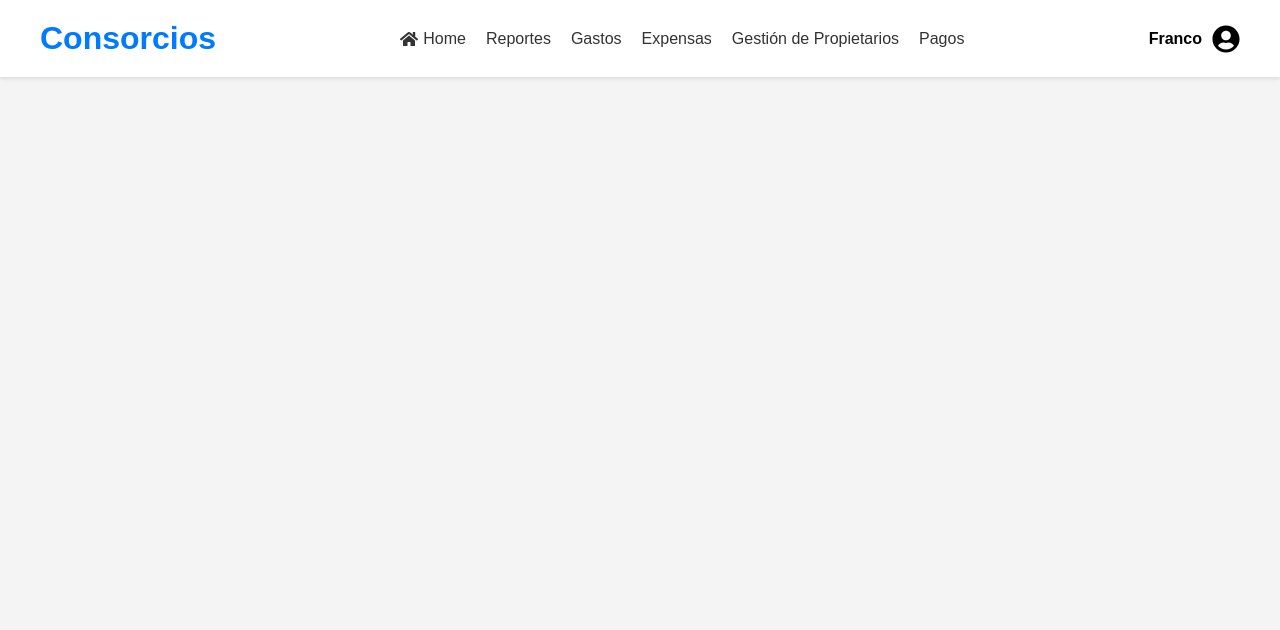
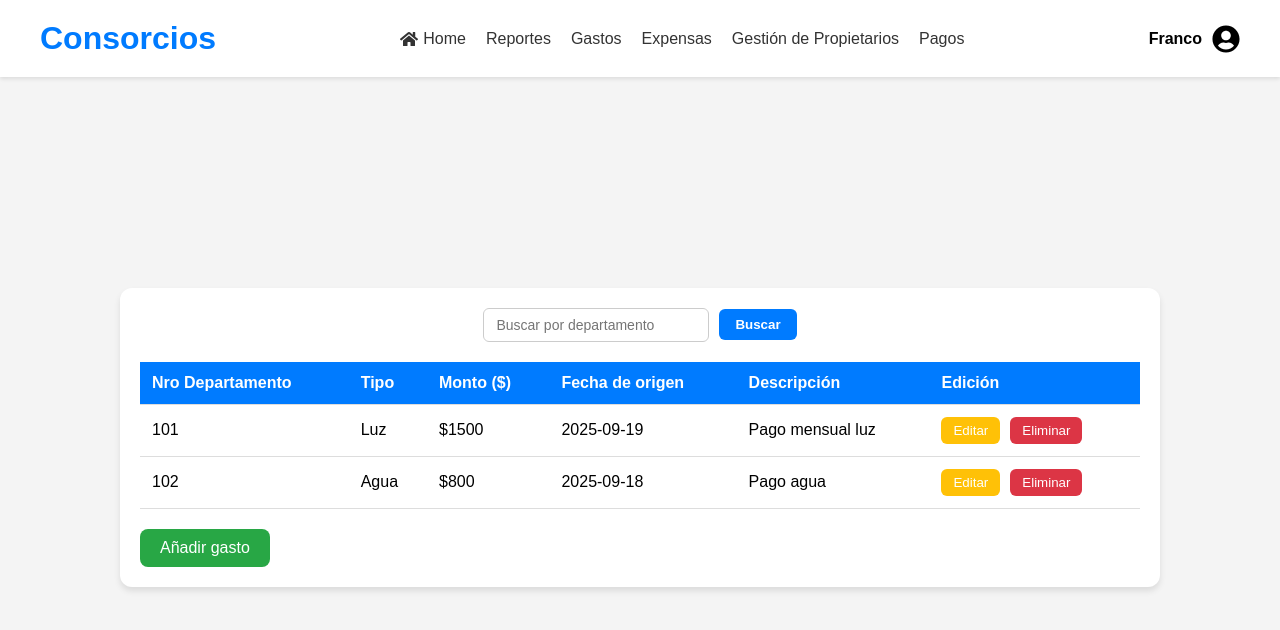
Before and after one commit to Consorcios-GDSI/Front, a React (Vite) app in the folder my-app/: page /gastos in a window 1280 px wide. Shown: the top 630 px of the page. Built offline with nearby package versions, Linux system fonts and the light colour scheme.

Commit message:
agrego pagos

```diff
--- /dev/null
+++ b/my-app/src/components/ModalGasto.tsx
@@ -0,0 +1,118 @@
+import { useState, useEffect } from "react";
+
+interface GastoForm {
+  depto: string;
+  tipo: string;
+  monto: number;
+  fecha: string;
+  descripcion: string;
+}
+
+interface ModalProps {
+  onSave: (nuevo: GastoForm) => void;
+  onClose: () => void;
+  initialData?: GastoForm | null; // <--- aceptar null
+}
+
+function ModalGasto({ onSave, onClose, initialData }: ModalProps) {
+  const [depto, setDepto] = useState("");
+  const [tipo, setTipo] = useState("");
+  const [monto, setMonto] = useState<number>(0);
+  const [fecha, setFecha] = useState("");
+  const [descripcion, setDescripcion] = useState("");
+
+  const [errors, setErrors] = useState<{ [key: string]: string }>({});
+
+  useEffect(() => {
+    if (initialData) {
+      setDepto(initialData.depto);
+      setTipo(initialData.tipo);
+      setMonto(initialData.monto);
+      setFecha(initialData.fecha);
+      setDescripcion(initialData.descripcion);
+    } else {
+      setDepto("");
+      setTipo("");
+      setMonto(0);
+      setFecha("");
+      setDescripcion("");
+    }
+    setErrors({});
+  }, [initialData]);
+
+  const validate = () => {
+    const newErrors: { [key: string]: string } = {};
+    if (!depto.trim()) newErrors.depto = "Departamento es obligatorio";
+    if (!tipo.trim()) newErrors.tipo = "Tipo es obligatorio";
+    if (!monto) newErrors.monto = "Monto es obligatorio";
+    if (!fecha.trim()) newErrors.fecha = "Fecha es obligatoria";
+    if (!descripcion.trim()) newErrors.descripcion = "Descripción es obligatoria";
+    setErrors(newErrors);
+    return Object.keys(newErrors).length === 0;
+  };
+
+  const handleSubmit = () => {
+    if (!validate()) return;
+    onSave({ depto, tipo, monto, fecha, descripcion });
+  };
+
+  const inputClass = (field: string) => (errors[field] ? "error-input" : "");
+
+  return (
+    <div className="modal">
+      <div className="modal-content">
+        <span className="close-btn" onClick={onClose}>
+          &times;
+        </span>
+        <h2>{initialData ? "Editar gasto" : "Añadir gasto"}</h2>
+
+        <input
+          className={inputClass("depto")}
+          value={depto}
+          onChange={(e) => setDepto(e.target.value)}
+          placeholder="Departamento"
+        />
+        {errors.depto && <small className="error-text">{errors.depto}</small>}
+
+        <input
+          className={inputClass("tipo")}
+          value={tipo}
+          onChange={(e) => setTipo(e.target.value)}
+          placeholder="Tipo"
+        />
+        {errors.tipo && <small className="error-text">{errors.tipo}</small>}
+
+        <input
+          className={inputClass("monto")}
+          type="number"
+          value={monto}
+          onChange={(e) => setMonto(Number(e.target.value))}
+          placeholder="Monto"
+        />
+        {errors.monto && <small className="error-text">{errors.monto}</small>}
+
+        <input
+          className={inputClass("fecha")}
+          type="date"
+          value={fecha}
+          onChange={(e) => setFecha(e.target.value)}
+        />
+        {errors.fecha && <small className="error-text">{errors.fecha}</small>}
+
+        <input
+          className={inputClass("descripcion")}
+          value={descripcion}
+          onChange={(e) => setDescripcion(e.target.value)}
+          placeholder="Descripción"
+        />
+        {errors.descripcion && <small className="error-text">{errors.descripcion}</small>}
+
+        <button className="save-btn" onClick={handleSubmit}>
+          Guardar
+        </button>
+      </div>
+    </div>
+  );
+}
+
+export default ModalGasto;
--- a/my-app/src/pages/Gastos.tsx
+++ b/my-app/src/pages/Gastos.tsx
@@ -0,0 +1,107 @@
+import { useState } from "react";
+import ModalGasto from "../components/ModalGasto";
+
+interface Gasto {
+  id: number;
+  depto: string;
+  tipo: string;
+  monto: number;
+  fecha: string;
+  descripcion: string;
+}
+
+function Gastos() {
+  const [gastos, setGastos] = useState<Gasto[]>([
+    { id: 1, depto: "101", tipo: "Luz", monto: 1500, fecha: "2025-09-19", descripcion: "Pago mensual luz" },
+    { id: 2, depto: "102", tipo: "Agua", monto: 800, fecha: "2025-09-18", descripcion: "Pago agua" },
+  ]);
+
+  const [showModal, setShowModal] = useState(false);
+  const [editingGasto, setEditingGasto] = useState<Gasto | null>(null);
+  const [searchDepto, setSearchDepto] = useState("");
+
+  const handleSave = (nuevo: Omit<Gasto, "id">) => {
+    if (editingGasto) {
+      setGastos(gastos.map(g => g.id === editingGasto.id ? { ...g, ...nuevo } : g));
+      setEditingGasto(null);
+    } else {
+      setGastos([...gastos, { id: Date.now(), ...nuevo }]);
+    }
+    setShowModal(false);
+  };
+
+  const handleDelete = (id: number) => {
+    if (window.confirm("¿Está seguro que desea eliminar este gasto?")) {
+      setGastos(gastos.filter(g => g.id !== id));
+    }
+  };
+
+  const handleEdit = (g: Gasto) => {
+    setEditingGasto(g);
+    setShowModal(true);
+  };
+
+  const filteredGastos = gastos.filter(g => g.depto.includes(searchDepto));
+
+  return (
+    <main className="main-container">
+      <div className="table-container">
+        {/* Buscador centrado arriba de la tabla */}
+        <div className="search-container">
+          <input
+            type="text"
+            placeholder="Buscar por departamento"
+            value={searchDepto}
+            onChange={e => setSearchDepto(e.target.value)}
+          />
+          <button onClick={() => {}}>Buscar</button>
+        </div>
+
+        <table>
+          <thead>
+            <tr>
+              <th>Nro Departamento</th>
+              <th>Tipo</th>
+              <th>Monto ($)</th>
+              <th>Fecha de origen</th>
+              <th>Descripción</th>
+              <th>Edición</th>
+            </tr>
+          </thead>
+          <tbody>
+            {filteredGastos.map(g => (
+              <tr key={g.id}>
+                <td>{g.depto}</td>
+                <td>{g.tipo}</td>
+                <td>${g.monto}</td>
+                <td>{g.fecha}</td>
+                <td>{g.descripcion}</td>
+                <td>
+                  <div style={{ display: "flex", gap: "10px" }}>
+                    <button className="edit-btn" onClick={() => handleEdit(g)}>Editar</button>
+                    <button className="delete-btn" onClick={() => handleDelete(g.id)}>Eliminar</button>
+                  </div>
+                </td>
+              </tr>
+            ))}
+          </tbody>
+        </table>
+
+        {/* Botón de añadir gasto debajo de la tabla */}
+        <button className="add-btn" style={{ marginTop: "20px" }} onClick={() => setShowModal(true)}>
+          Añadir gasto
+        </button>
+      </div>
+
+      {showModal && (
+        <ModalGasto
+          onSave={handleSave}
+          onClose={() => { setShowModal(false); setEditingGasto(null); }}
+          initialData={editingGasto || undefined}
+        />
+      )}
+    </main>
+  );
+}
+
+export default Gastos;
--- a/my-app/src/routes/AppRoutes.tsx
+++ b/my-app/src/routes/AppRoutes.tsx
@@ -1,12 +1,14 @@
 import { Routes, Route } from "react-router-dom";
 import Home from "../pages/Home";
 import Propietarios from "../pages/Propietarios";
+import Gastos from "../pages/Gastos"; // <-- import Gastos
 
 function AppRoutes() {
   return (
     <Routes>
       <Route path="/" element={<Home />} />
       <Route path="/propietarios" element={<Propietarios />} />
+      <Route path="/gastos" element={<Gastos />} />  {/* <-- nueva ruta */}
     </Routes>
   );
 }
--- a/my-app/src/style.css
+++ b/my-app/src/style.css
@@ -231,3 +231,41 @@ tr:hover {
   margin-bottom: 8px;
   display: block;
 }
+
+/* Buscador de departamento */
+.search-container {
+    display: flex;
+    justify-content: center; /* Centrado horizontal */
+    align-items: center;
+    gap: 10px;
+    margin-bottom: 20px;
+}
+
+.search-container input {
+    padding: 8px 12px;
+    border-radius: 6px;
+    border: 1px solid #ccc;
+    width: 200px;
+    font-size: 14px;
+}
+
+.search-container input:focus {
+    outline: none;
+    border-color: #007bff;
+    box-shadow: 0 0 4px rgba(0,123,255,0.5);
+}
+
+.search-container button {
+    padding: 8px 16px;
+    border-radius: 6px;
+    border: none;
+    background-color: #007bff;
+    color: white;
+    cursor: pointer;
+    font-weight: bold;
+    transition: background-color 0.2s;
+}
+
+.search-container button:hover {
+    background-color: #0056b3;
+}
```
